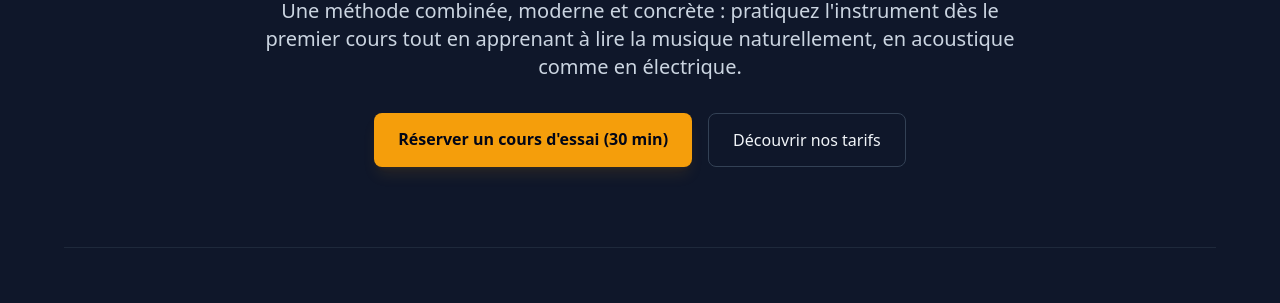
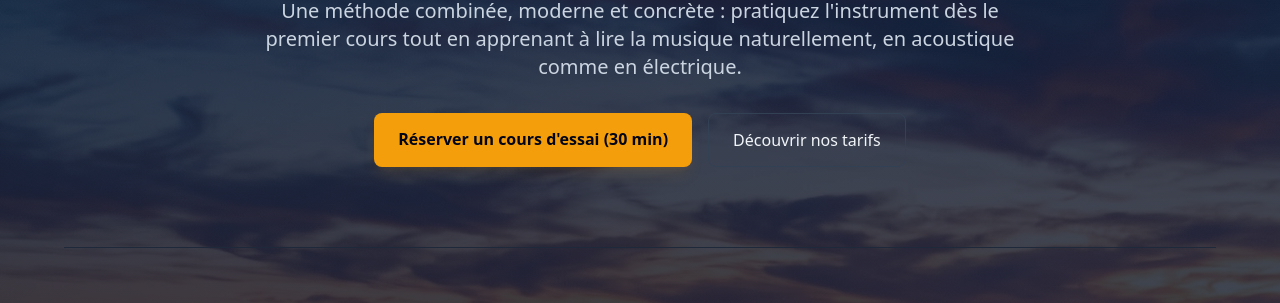
Before and after one commit to Albator-78/entre-loire-et-tage, a plain HTML site: page index.html in a window 1280 px wide. Shown: the part 350-653 px from the top of the page. Drawn offline with nearby package versions, Linux system fonts and the light colour scheme.

Commit message:
Enhance body styling with gradient and background image
Added a background image with a linear gradient to the body.

```diff
--- a/index.html
+++ b/index.html
@@ -6,8 +6,27 @@
   <title>Entre Loire et Tage — Guitar School & Stage</title>
   <script src="https://cdn.tailwindcss.com"></script>
   <style>
-    html { scroll-behavior: smooth; }
-  </style>
+  html {
+    scroll-behavior: smooth;
+  }
+
+
+
+  body {
+    background-image:
+      linear-gradient(
+        rgba(15, 23, 42, 0.80),
+        rgba(15, 23, 42, 0.80)
+      ),
+      url('1794963844246.jpg');
+
+    background-size: cover;
+    background-position: center;
+    background-repeat: no-repeat;
+    background-attachment: fixed;
+  }
+</style>
+
 </head>
 <body class="bg-slate-900 text-slate-100 font-sans antialiased selection:bg-amber-500 selection:text-slate-950">
 
```
